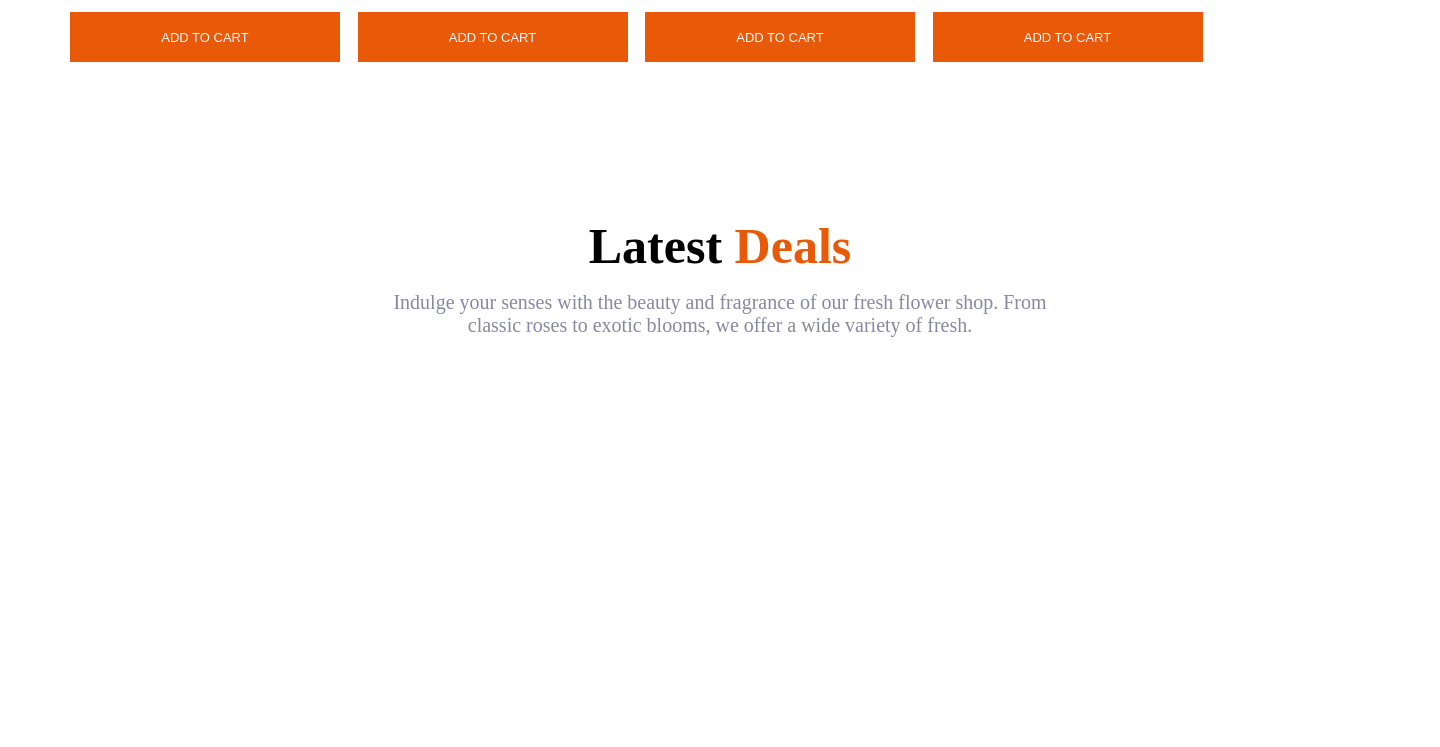
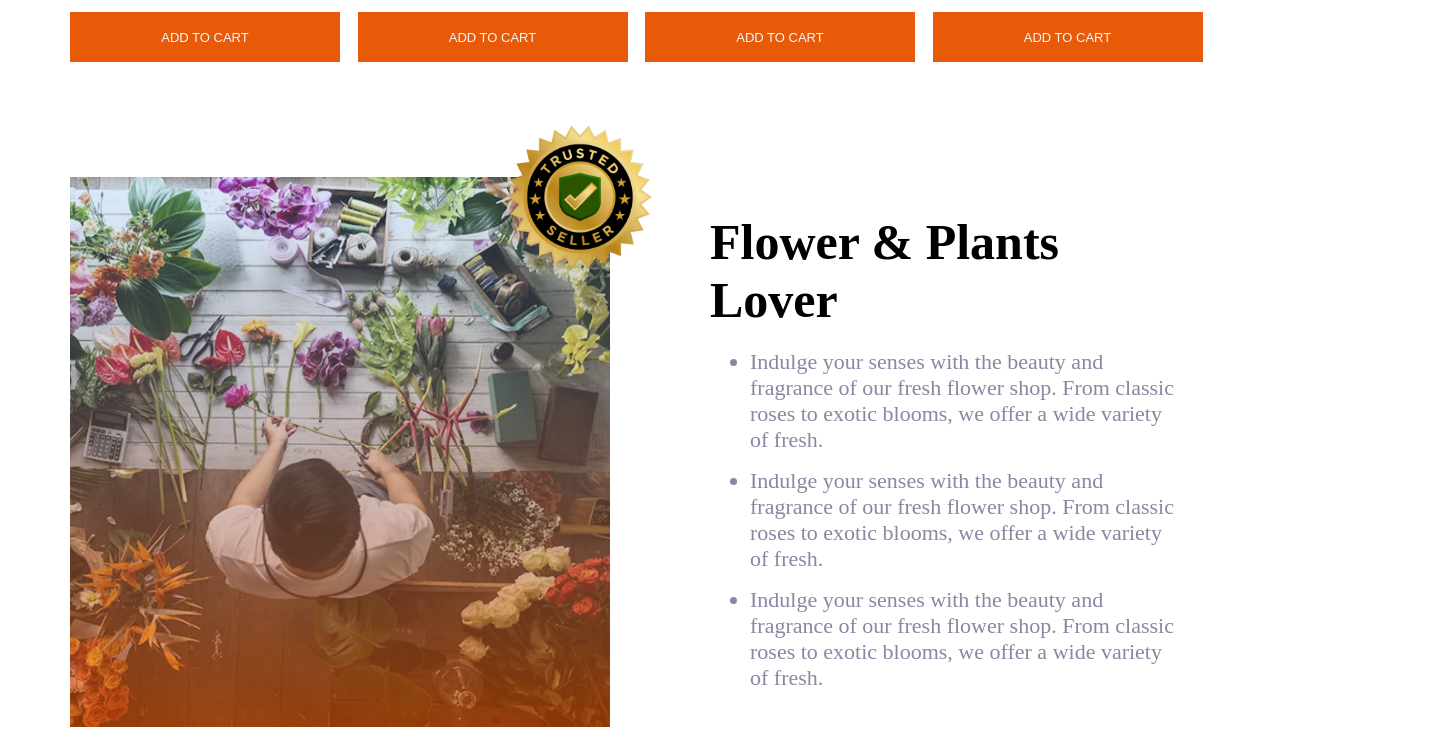
Before and after one commit to mdsakibsikder1200/2nd-assaignment-submit, a plain HTML site: page index.html in a window 1280 px wide. Shown: the part 1831-2578 px from the top of the page, 1440 px wide, since content can reach past the window. Before the commit the page ends 2186 px from the top, so only its background shows below. Drawn offline with Linux system fonts and the light colour scheme.

Commit message:
added flow section

```diff
--- a/index.html
+++ b/index.html
@@ -108,19 +108,65 @@
 
   <!-- section part-5 -->
 
+ <section class="container">
+        <div class="img-box">
+          <img src="assets/trusted-badge.png" alt="" class="badge" />
+          <img src="assets/flower-store.png" alt="" class="main-img" />
+        </div>
+        <div class="content-box">
+          <h2>Flower & Plants <br />Lover</h2>
+          <ul>
+            <li class="paragraph" style="padding-bottom: 15px;" >
+              Indulge your senses with the beauty and <br />fragrance of our
+              fresh flower shop. From classic <br />roses to exotic blooms, we
+              offer a wide variety <br />of fresh.
+            </li>
+            <li class="paragraph" style="padding-bottom: 15px;">
+              Indulge your senses with the beauty and <br />fragrance of our
+              fresh flower shop. From classic <br />roses to exotic blooms, we
+              offer a wide variety <br />of fresh.
+            </li>
+            <li class="paragraph">
+              Indulge your senses with the beauty and <br />fragrance of our
+              fresh flower shop. From classic <br />roses to exotic blooms, we
+              offer a wide variety <br />of fresh.
+            </li>
+          </ul>
+        </div>
+      </section>
+
+
+
+
+
+
+
+
+
+
+
+
+
+
+
+
+
+
   <!-- <section>
     <div class="middelest">
       <div class="img-baj">
-          <img class="ig" src="assets/flower-store.png" alt="">
-          <img class="tag" src="assets/trusted-badge.png" alt="">
-      </div>
+          <img src="assets/flower-store.png" alt="">
+
+         <img src="assets/trusted-badge.png" alt="">
+
+        </div>
 
       <div class="text-section">
-         <h2>Flower & Plants Lover</h2>
+         <h2>Flower & Plants <br> Lover</h2>
          <ul>
           <li>Indulge your senses with the beauty and fragrance of our fresh flower shop. From classic roses to exotic blooms, we offer a wide variety of fresh.</li>
-          <li>Indulge your senses with the beauty and fragrance of our fresh flower shop. From classic roses to exotic blooms, we offer a wide variety of fresh.</li>
-          <li>Indulge your senses with the beauty and fragrance of our fresh flower shop. From classic roses to exotic blooms, we offer a wide variety of fresh.</li>
+          <li style="padding-top: 20px;">Indulge your senses with the beauty and fragrance of our fresh flower shop. From classic roses to exotic blooms, we offer a wide variety of fresh.</li>
+          <li style="padding-top: 20px;" >Indulge your senses with the beauty and fragrance of our fresh flower shop. From classic roses to exotic blooms, we offer a wide variety of fresh.</li>
          </ul>
       </div>
     </div>
@@ -128,12 +174,14 @@
 
   <!-- section part-7 -->
 
-  <section>
+  <!-- <section>
     <div class="deals">
       <h2>Latest <span>Deals</span></h2>
       <p>Indulge your senses with the beauty and fragrance of our fresh flower shop. From <br> classic roses to exotic blooms, we offer a wide variety of fresh.</p>
     </div>
-  </section>
+  </section> -->
+
+
 
 
 
--- a/style.css/flowers.css
+++ b/style.css/flowers.css
@@ -145,40 +145,80 @@
 
 }
 
-/* section part-5
+/* section part-5 */
 
-.middelest{
+.container {
   width: 1140px;
-  height: 597px;
+  height: 550px;
   margin: 0 auto;
-  align-items: flex-start;
   display: flex;
-  margin-top: 210px;
-  padding: 20px;
+  justify-content: space-between;
+  align-items: center;
+  margin-top: 90px;
+  margin-bottom: 20px;
 }
-.img-baj{
 
+.img-box {
   width: 540px;
+  height: 100%;
   position: relative;
+}
+
+.main-img {
+  width: 540px;
+  height: 100%;
+}
+
+.badge {
+  position: absolute;
+  top: -80px;
+  right: -70px;
+  width: 200px;
+  height: 200px;
+  z-index: 10;
+  box-shadow: #8987a1;
+}
+
+.content-box {
+  width: 540px;
+  height: 520px;
+  display: flex;
+  flex-direction: column;
+  justify-content: center;
+}
+
+.content-box h2 {
+  font-size: 50px;
+  font-weight: bold;
+  padding-left: 40px;
+  color: #000000;
+  margin-bottom: 20px;
+}
+
+.content-box ul {
+  list-style-type: disc;
+  padding-left: 80px;
+  font-size: 22px;
+  font-weight: 400;
+  color: #8987A1;
 
 }
 
-.ig{
-  width: 100%;
-  height: auto;
 
-}
 
-.tag{
-   position: absolute;
-  width:286px ;
-  height: auto;
 
-} */
+
+
+
+
+
+
+
+
 
 /* section part-6 */
 
-.deals{
+/* .deals{
   width: 1440px;
   height: 138px;
   margin: 0 auto;
@@ -197,4 +237,4 @@
  font-size: 20px;
  color: #8987A1;
  padding-top: 16px;
-}
+} */
```
